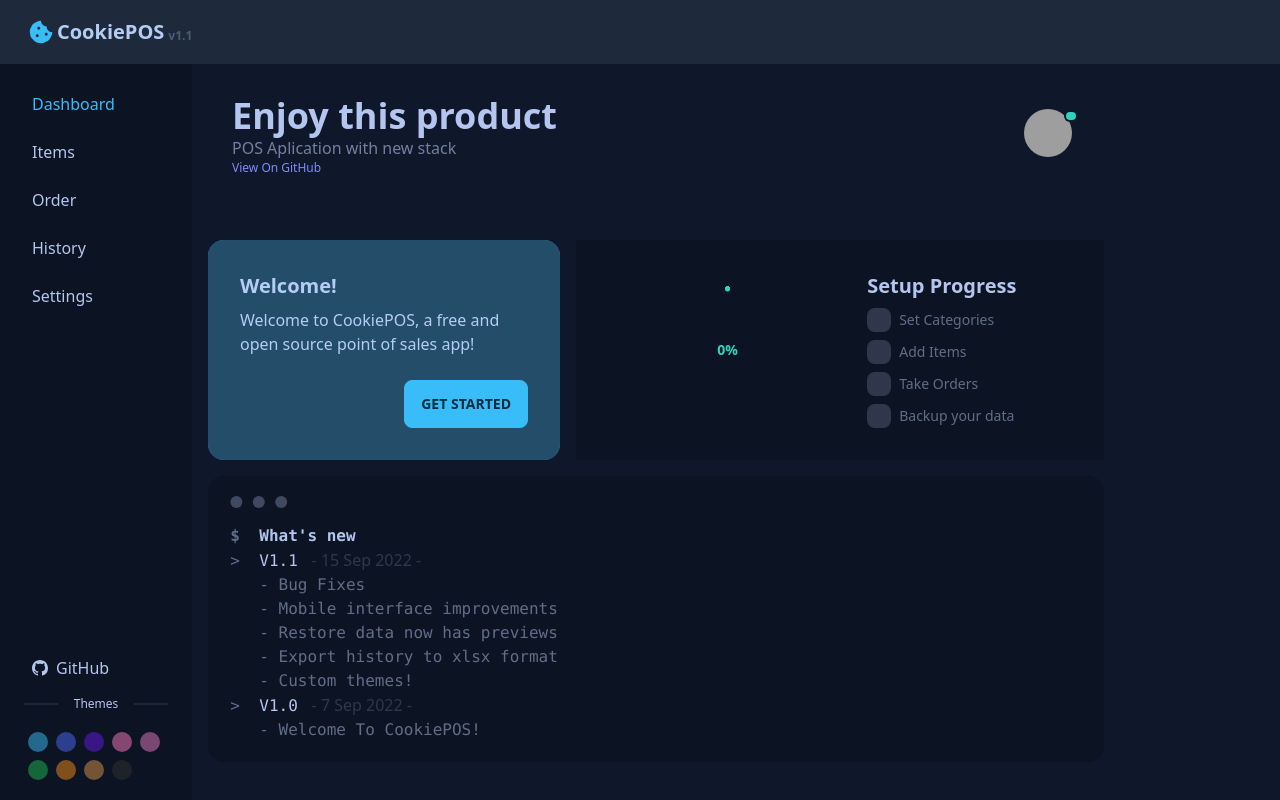
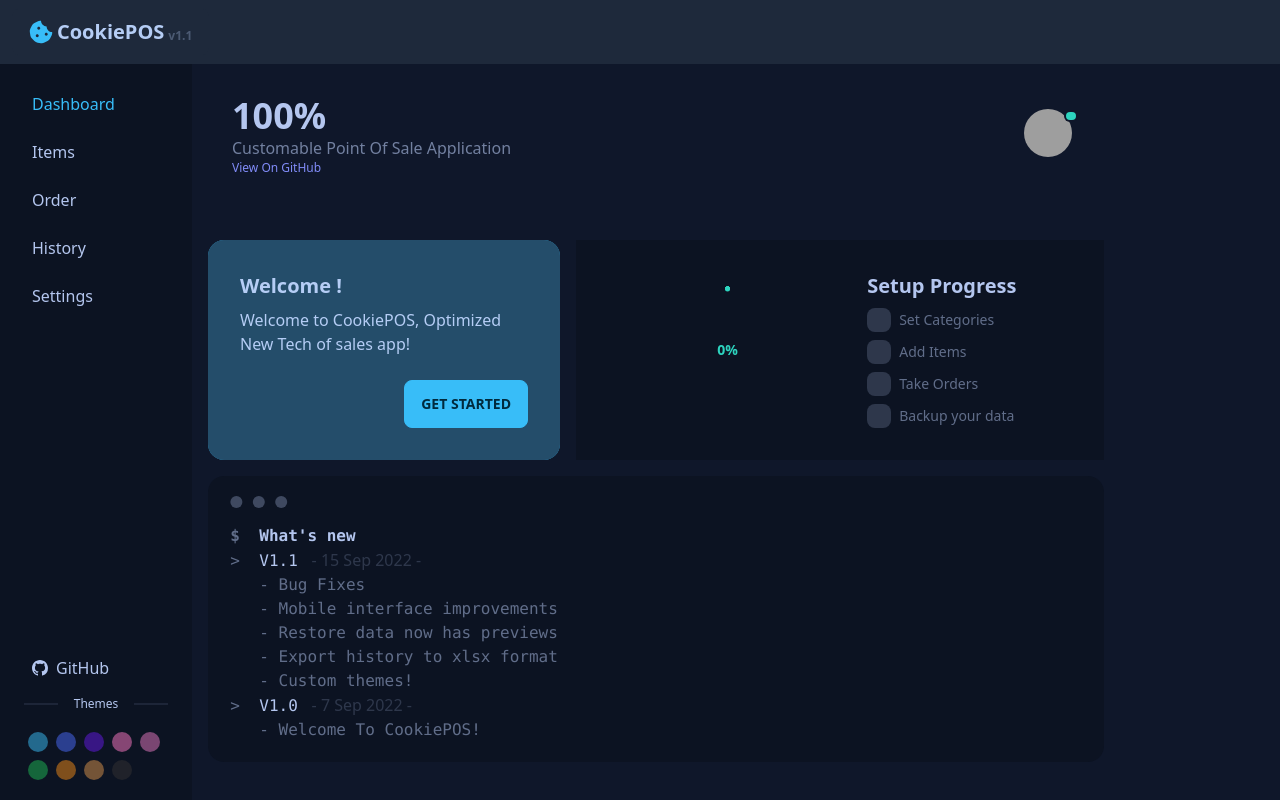
Before and after one commit to Al-User12/next-kasir, a Next.js app: page /dashboard in a window 1280 px wide. Built offline with nearby package versions, Linux system fonts and the light colour scheme; grey boxes are pictures that could not be loaded.

Commit message:
Update dashboard.jsx

```diff
--- a/pages/dashboard.jsx
+++ b/pages/dashboard.jsx
@@ -79,7 +79,6 @@
         constructor()
     }, [])
 
-
     return (
         <>
             <Head>
@@ -92,7 +91,6 @@
 
                         <div className="m-4 mb-8 flex flex-col md:flex-row max-w-4xl select-none">
 
-
                             <div className="stat">
                                 <div className="stat-figure text-secondary">
                                     <div className="avatar online">
@@ -103,8 +101,8 @@
                                         </a>
                                     </div>
                                 </div>
-                                <div className="stat-value">Enjoy this product</div>
-                                <div className="stat-title">POS Aplication with new stack</div>
+                                <div className="stat-value">100%</div>
+                                <div className="stat-title">Customable Point Of Sale Application</div>
                                 <a
                                     target="_blank"
                                     href="https://github.com/Al-User12"
@@ -121,10 +119,10 @@
                                 <div className="w-full h-58 lg:w-2/3">
                                     <div className="card w-full image-full bg-primary">
                                         <div className="card-body">
-                                            <h2 className="card-title">Welcome!</h2>
+                                            <h2 className="card-title">Welcome !</h2>
                                             <p>
-                                                Welcome to CookiePOS, a free and open
-                                                source point of sales app!
+                                                Welcome to CookiePOS, Optimized
+                                                New Tech of sales app!
                                             </p>
                                             <div className="card-actions justify-end">
                                                 <button
```
